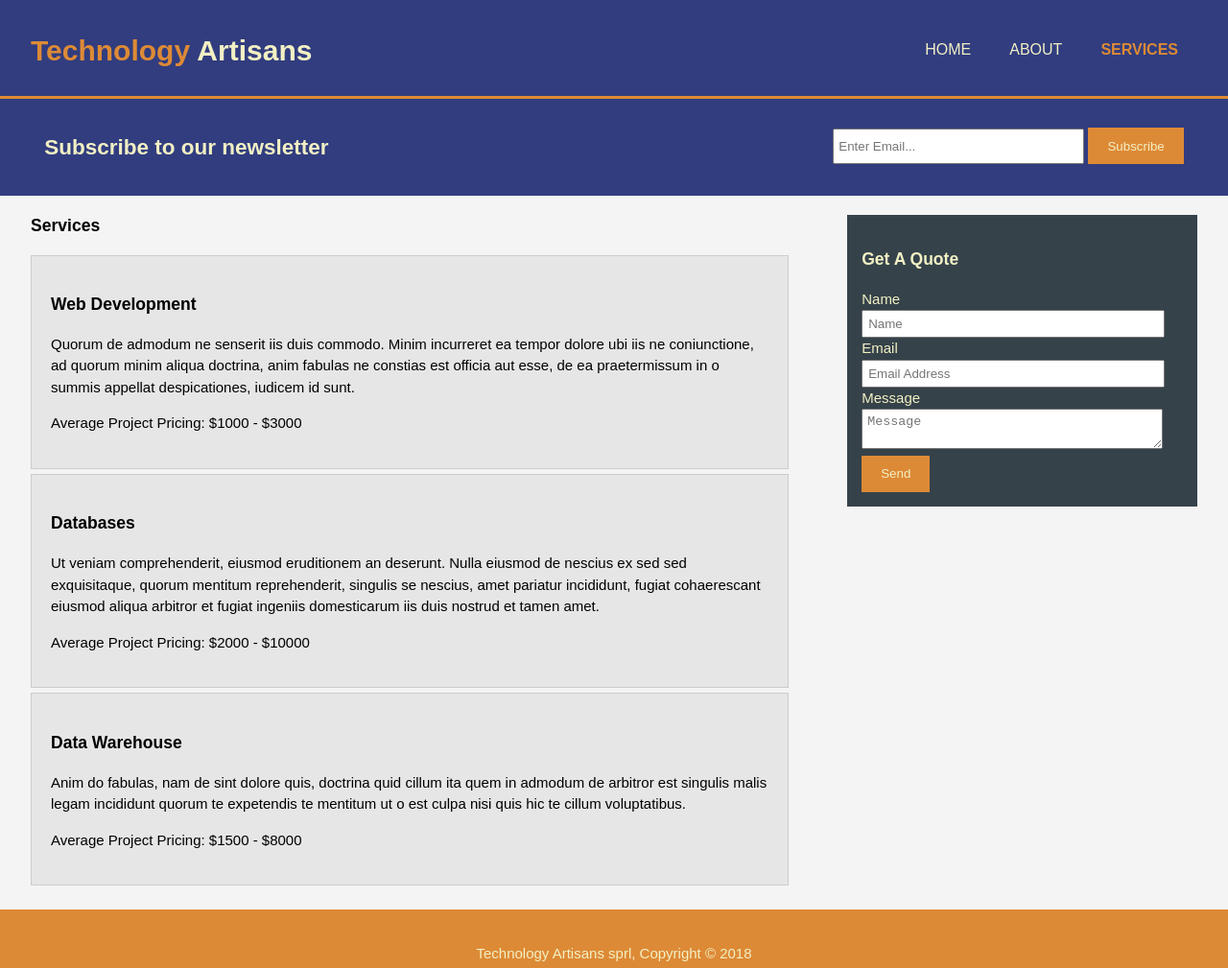
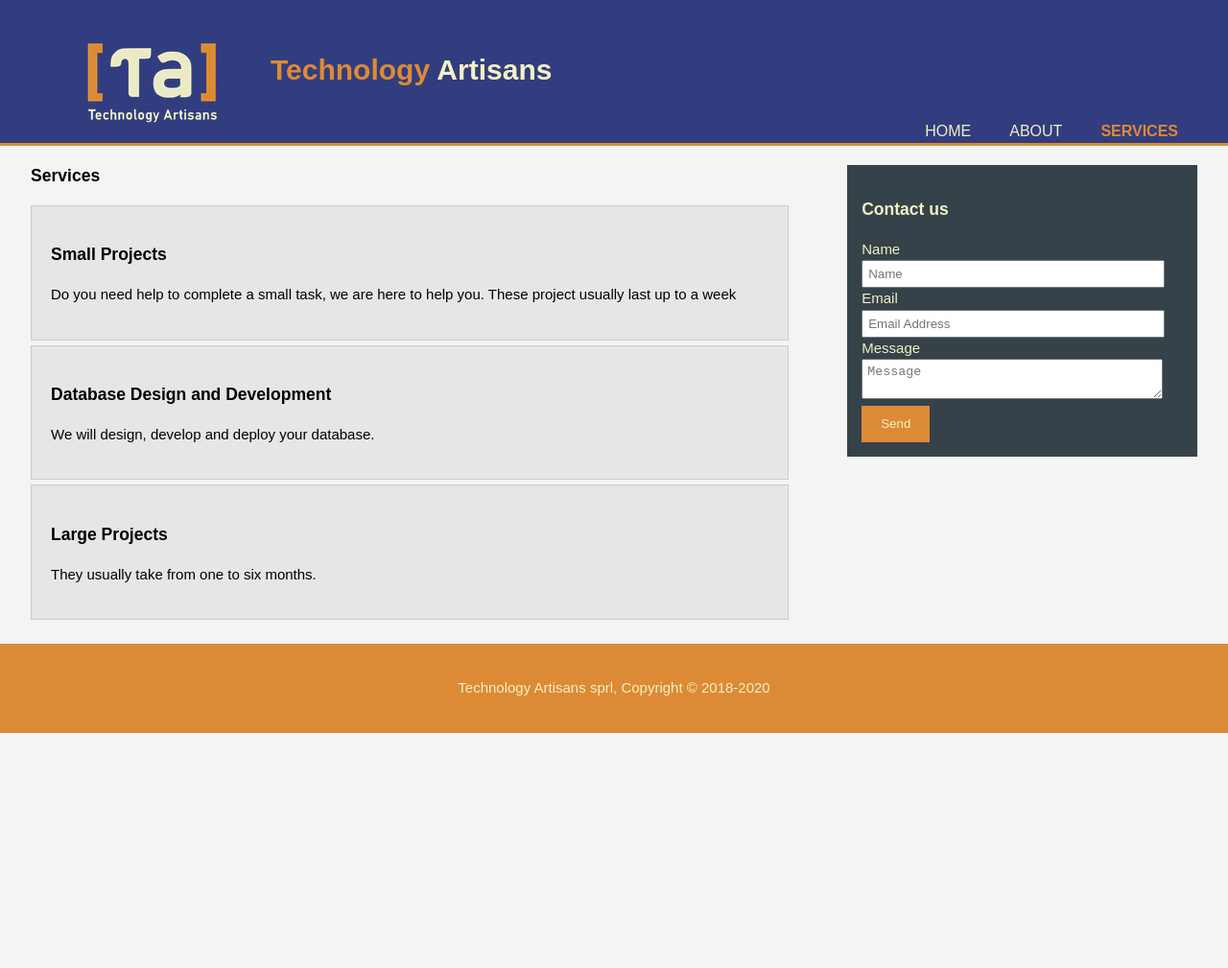
Before and after one commit to tonper19/ta-web, a plain HTML site: page services.html in a window 1280 px wide. Shown: the whole page at 96% size. After the commit the page ends 800 px from the top, so only its background shows below. Drawn offline with Linux system fonts and the light colour scheme.

Commit message:
content modification

```diff
--- a/services.html
+++ b/services.html
@@ -1,21 +1,27 @@
 <!DOCTYPE html>
 <html lang="en">
+
 <head>
   <meta charset="UTF-8">
   <meta name="viewport" content="width=device-width, initial-scale=1.0">
-    <meta name="description" content="Affordable and professional Technology: Web Design, Application Development, Databases, Data Warehouse, Business Intelligence">
-    <meta name="keywords" content="web development, application development, databases, sql, oracle, business Intelligence, pentaho, etl, microstrategy, power bi">
+  <meta name="description"
+    content="Affordable and professional Technology: Web Design, Application Development, Databases, Data Warehouse, Business Intelligence">
+  <meta name="keywords"
+    content="web development, application development, databases, sql, oracle, business Intelligence, pentaho, etl, microstrategy, power bi">
   <meta name="author" content="Tony Perez">
   <meta http-equiv="X-UA-Compatible" content="ie=edge">
   <title>Technology Artisans SPRL | Services</title>
   <link rel="stylesheet" href="./css/style.css">
 </head>
+
 <body>
   <header>
     <div class="container">
       <div id="branding">
+        <img src="./img/Tech-Artisans-colors_transparent.png" alt="Web Development">
+
+      </div>
       <h1><span class="highlight">Technology</span> Artisans</h1>
-        </div>
       <nav>
         <ul>
           <li><a href="index.html">Home</a> </li>
@@ -26,17 +32,6 @@
     </div>
   </header>
 
-    <section id="newsletter">
-      <div class="container">
-        <h1>Subscribe to our newsletter</h1>
-        <form class="process.js" action="index.html" method="post">
-          <input type="email" placeholder="Enter Email...">
-          <button type="submit" class="button_1" name="button">Subscribe</button>
-
-        </form>
-      </div>
-    </section>
-
   <section id="main">
     <div class="container">
       <article id="main-col">
@@ -44,29 +39,23 @@
 
         <ul id="services">
           <li>
-              <h3>Web Development</h3>
-              <p>Quorum de admodum ne senserit iis duis commodo. Minim incurreret ea tempor
-                dolore ubi iis ne coniunctione, ad quorum minim aliqua doctrina, anim fabulas ne
-                constias est officia aut esse, de ea praetermissum in o summis appellat
-                despicationes, iudicem id sunt.</p>
-              <p>Average Project Pricing: $1000 - $3000</p>
+            <h3>Small Projects</h3>
+            <p>Do you need help to complete a small task, we are here to help you.
+              These project usually last up to a week
+            </p>
+            <!-- <p>Average Project Pricing: $1000 - $3000</p> -->
           </li>
 
           <li>
-              <h3>Databases</h3>
-              <p>Ut veniam comprehenderit, eiusmod eruditionem an deserunt. Nulla eiusmod de
-                nescius ex sed sed exquisitaque, quorum mentitum reprehenderit, singulis se
-                nescius, amet pariatur incididunt, fugiat cohaerescant eiusmod aliqua arbitror
-                et fugiat ingeniis domesticarum iis duis nostrud et tamen amet.</p>
-              <p>Average Project Pricing: $2000 - $10000</p>
+            <h3>Database Design and Development</h3>
+            <p>We will design, develop and deploy your database.</p>
+            <!-- <p>Average Project Pricing: $2000 - $10000</p> -->
           </li>
 
           <li>
-              <h3>Data Warehouse</h3>
-              <p>Anim do fabulas, nam de sint dolore quis, doctrina quid cillum ita quem in
-                admodum de arbitror est singulis malis legam incididunt quorum te expetendis te
-                mentitum ut o est culpa nisi quis hic te cillum voluptatibus.</p>
-              <p>Average Project Pricing: $1500 - $8000</p>
+            <h3>Large Projects</h3>
+            <p>They usually take from one to six months.</p>
+            <!-- <p>Average Project Pricing: $1500 - $8000</p> -->
           </li>
 
         </ul>
@@ -74,7 +63,7 @@
 
       <aside id="sidebar">
         <div class="dark">
-            <h3>Get A Quote</h3>
+          <h3>Contact us</h3>
           <form class="quote" action="index.html" method="post">
             <div class="">
               <label for="">Name</label><br>
@@ -96,7 +85,8 @@
   </section>
 
   <footer>
-      <p>Technology Artisans sprl, Copyright &copy; 2018</p>
+    <p>Technology Artisans sprl, Copyright &copy; 2018-2020</p>
   </footer>
 </body>
+
 </html>
```
Lines whose indentation alone changed are shown as unchanged.
